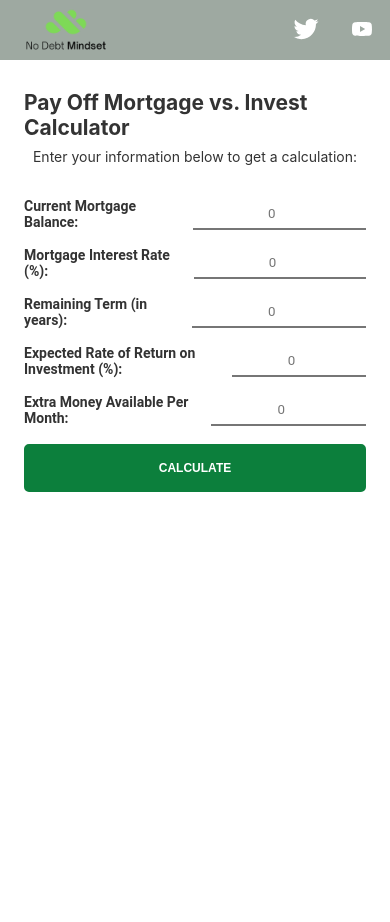
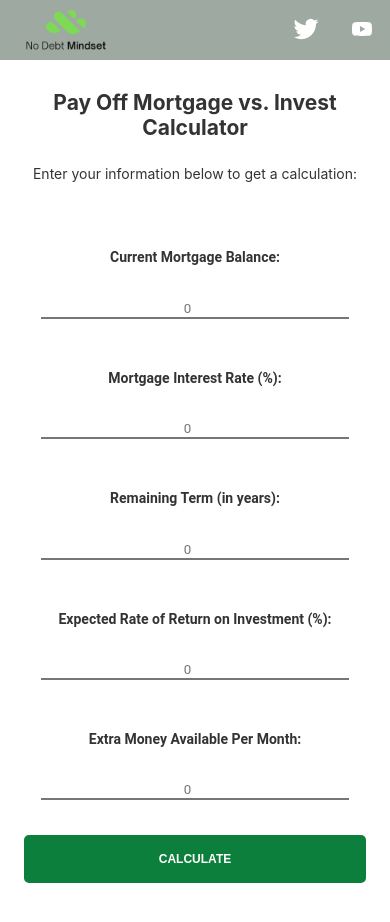
Before and after one commit to zdburrage/MortgageVsInvestCalculator, an Angular app in the folder mortgage-vs-invest-calculator/: page / in a window 390 px wide. Shown: the top 922 px of the page. Before the commit the page ends 844 px from the top, so only its background shows below. Built offline with nearby package versions, Linux system fonts and the light colour scheme.

Commit message:
kinda stable?

```diff
--- a/mortgage-vs-invest-calculator/src/app/app.component.html
+++ b/mortgage-vs-invest-calculator/src/app/app.component.html
@@ -382,28 +382,33 @@
     <form (keydown.enter)="$event.preventDefault()" [formGroup]="mortgageForm" (ngSubmit)="onSubmit()" style="width: 100%;">
       <div class="calc-container">
         <label>
-          Current Mortgage Balance:
-          <input #mortgage onfocus="event.target.select()" (keyup.enter)="focusNext('interest')" type="number" placeholder="0" formControlName="mortgageBalance">
+          <p>Current Mortgage Balance:</p>
+          <print-error *ngIf="submitted" [control]="mortgageFormControl.mortgageBalance"></print-error>
+          <input [ngClass]="{'danger': !mortgageFormControl.mortgageBalance.valid && submitted}"  #mortgage onfocus="event.target.select()" (keyup.enter)="focusNext('interest')" type="number" placeholder="0" formControlName="mortgageBalance">
         </label>
 
         <label>
-          Mortgage Interest Rate (%):
-          <input #interest onfocus="event.target.select()" (keyup.enter)="focusNext('term')" type="number" placeholder="0" formControlName="mortgageInterestRate">
+          <p>Mortgage Interest Rate (%):</p>
+          <print-error *ngIf="submitted" [control]="mortgageFormControl.mortgageInterestRate"></print-error>
+          <input [ngClass]="{'danger': !mortgageFormControl.mortgageInterestRate.valid && submitted}"  #interest onfocus="event.target.select()" (keyup.enter)="focusNext('term')" type="number" placeholder="0" formControlName="mortgageInterestRate">
         </label>
 
         <label>
-          Remaining Term (in years):
-          <input #term onfocus="event.target.select()" (keyup.enter)="focusNext('rate')" type="number" placeholder="0" formControlName="remainingTerm">
+          <p>Remaining Term (in years):</p>
+          <print-error *ngIf="submitted" [control]="mortgageFormControl.remainingTerm"></print-error>
+          <input [ngClass]="{'danger':! mortgageFormControl.remainingTerm.valid && submitted}"  #term onfocus="event.target.select()" (keyup.enter)="focusNext('rate')" max="100" type="number" placeholder="0" formControlName="remainingTerm">
         </label>
 
         <label>
-          Expected Rate of Return on Investment (%):
-          <input #rate onfocus="event.target.select()" (keyup.enter)="focusNext('extra')" type="number" placeholder="0" formControlName="expectedReturnRate">
+          <p>Expected Rate of Return on Investment (%):</p>
+          <print-error *ngIf="submitted" [control]="mortgageFormControl.expectedReturnRate"></print-error>
+          <input [ngClass]="{'danger':!mortgageFormControl.expectedReturnRate.valid && submitted}"  #rate onfocus="event.target.select()" (keyup.enter)="focusNext('extra')" type="number" placeholder="0" formControlName="expectedReturnRate">
         </label>
 
         <label>
-          Extra Money Available Per Month:
-          <input #extra onfocus="event.target.select()" (keyup.enter)="onSubmit()" type="number" placeholder="0" formControlName="extraMoney">
+          <p>Extra Money Available Per Month:</p>
+          <print-error *ngIf="submitted" [control]="mortgageFormControl.extraMoney"></print-error>
+          <input [ngClass]="{'danger': !mortgageFormControl.extraMoney.valid && submitted}"  #extra onfocus="event.target.select()" (keyup.enter)="onSubmit()" type="number" placeholder="0" formControlName="extraMoney">
         </label>
         <button class="calc" type="submit">Calculate</button>
       </div>
--- a/mortgage-vs-invest-calculator/src/app/app.component.scss
+++ b/mortgage-vs-invest-calculator/src/app/app.component.scss
@@ -8,6 +8,44 @@ $purple-shadow-to: rgba(28, 113, 31, 0.2);
 $purple-box-shadow: 0 14px 26px -12px $purple-shadow-from, 0 4px 23px 0px
     $base-shadow, 0 8px 10px -5px $purple-shadow-to;
 
+    @media (max-width: 675px) {
+        input {
+            width: 100%;
+            margin: 5%;
+        }
+        label {
+            flex-wrap: wrap;
+            width: 100%;
+        }
+        p {
+            text-align: center;
+            width: 100%;
+            margin: 5% !important;
+        }
+
+        h2 {
+            text-align: center;
+        }
+        print-error {
+            margin: auto;
+        }
+    }
+
+    @media (min-width: 676px) {
+        input {
+            width: 50%;
+        }
+        label {
+            width: 100%;
+        }
+    }
+
+.danger {
+    outline: 1px solid red;
+    border-radius: 5px;
+    border: none;
+
+}
 
 .calc-container {
     width: 100%;
@@ -66,7 +104,6 @@ label {
 }
 
 input {
-    width: 50%;
     text-align: center;
     font-family: 'Roboto', sans-serif;
     border-top: none;
--- a/mortgage-vs-invest-calculator/src/app/app.component.ts
+++ b/mortgage-vs-invest-calculator/src/app/app.component.ts
@@ -24,6 +24,9 @@ export class AppComponent {
   public iaTabOpen: boolean = false;
   public mepTabOpen: boolean = false;
 
+  public isMobile: boolean = false;
+  public submitted: boolean = false;
+
 
   mortgageForm = this.fb.group({
     mortgageBalance: [undefined, Validators.required],
@@ -33,9 +36,15 @@ export class AppComponent {
     extraMoney: [undefined, Validators.required]
   });
 
-  constructor(private fb: FormBuilder) {}
+  constructor(private fb: FormBuilder) {
+    if( /Android|webOS|iPhone|iPad|iPod|BlackBerry|IEMobile|Opera Mini/i.test(navigator.userAgent) ) {
+      this.isMobile = true;
+     }
+  }
 
   onSubmit() {
+    this.submitted = true;
+    if (this.mortgageForm.valid) {
       const { mortgageBalance, mortgageInterestRate, remainingTerm, expectedReturnRate, extraMoney } = this.mortgageForm.value;
 
       this.currentMortgage = new Mortgage(mortgageBalance!,mortgageInterestRate!,remainingTerm!,0);
@@ -49,6 +58,13 @@ export class AppComponent {
       this.investment.calculateInvestment();
       this.showResults = true;
       this.cmTabOpen = true;
+      this.submitted = false;
+      window.scroll(0, 1000);
+    }
+  }
+
+  get mortgageFormControl() {
+    return this.mortgageForm.controls;
   }
 
 
@@ -69,6 +85,7 @@ export class AppComponent {
 
   focusNext(id: string) {
 
+    if (this.isMobile) {
       switch (id) {
         case 'interest':
           this.interest.nativeElement.focus();
@@ -83,9 +100,12 @@ export class AppComponent {
             this.extra.nativeElement.focus();
           break;
       }
-
+    }  else {
+      this.onSubmit();
+    }
 
   }
+
 
   openTab(tabName: string) {
     if (tabName === 'CM') {
--- a/mortgage-vs-invest-calculator/src/app/app.module.ts
+++ b/mortgage-vs-invest-calculator/src/app/app.module.ts
@@ -4,10 +4,12 @@ import { BrowserModule } from '@angular/platform-browser';
 import { AppRoutingModule } from './app-routing.module';
 import { AppComponent } from './app.component';
 import { ReactiveFormsModule } from '@angular/forms';
+import { PrintErrorComponent } from './print-error/print-error.component';
 
 @NgModule({
   declarations: [
-    AppComponent
+    AppComponent,
+    PrintErrorComponent
     ],
   imports: [
     BrowserModule,
--- /dev/null
+++ b/mortgage-vs-invest-calculator/src/app/print-error/print-error.component.html
@@ -0,0 +1,4 @@
+<div class="text-danger" *ngIf="control && control.errors">
+    <div *ngIf="control.errors.required"><small>This field is required</small></div>
+    <div *ngIf="control.errors.max"><small>The max value for this field is {{control.errors.max.max}}</small></div>
+</div>
--- /dev/null
+++ b/mortgage-vs-invest-calculator/src/app/print-error/print-error.component.scss
@@ -0,0 +1,3 @@
+.text-danger {
+    color: red;
+}
--- /dev/null
+++ b/mortgage-vs-invest-calculator/src/app/print-error/print-error.component.ts
@@ -0,0 +1,18 @@
+import { Component, Input, OnInit } from '@angular/core';
+
+@Component({
+  selector: 'print-error',
+  templateUrl: './print-error.component.html',
+  styleUrls: ['./print-error.component.scss']
+})
+export class PrintErrorComponent implements OnInit {
+
+  @Input("control")
+  control: any;
+
+  constructor() { }
+
+  ngOnInit(): void {
+  }
+
+}
```
Also changed, not shown: 1 other file (tests, documents, lock files or other folders). Lines whose indentation alone changed are shown as unchanged.
